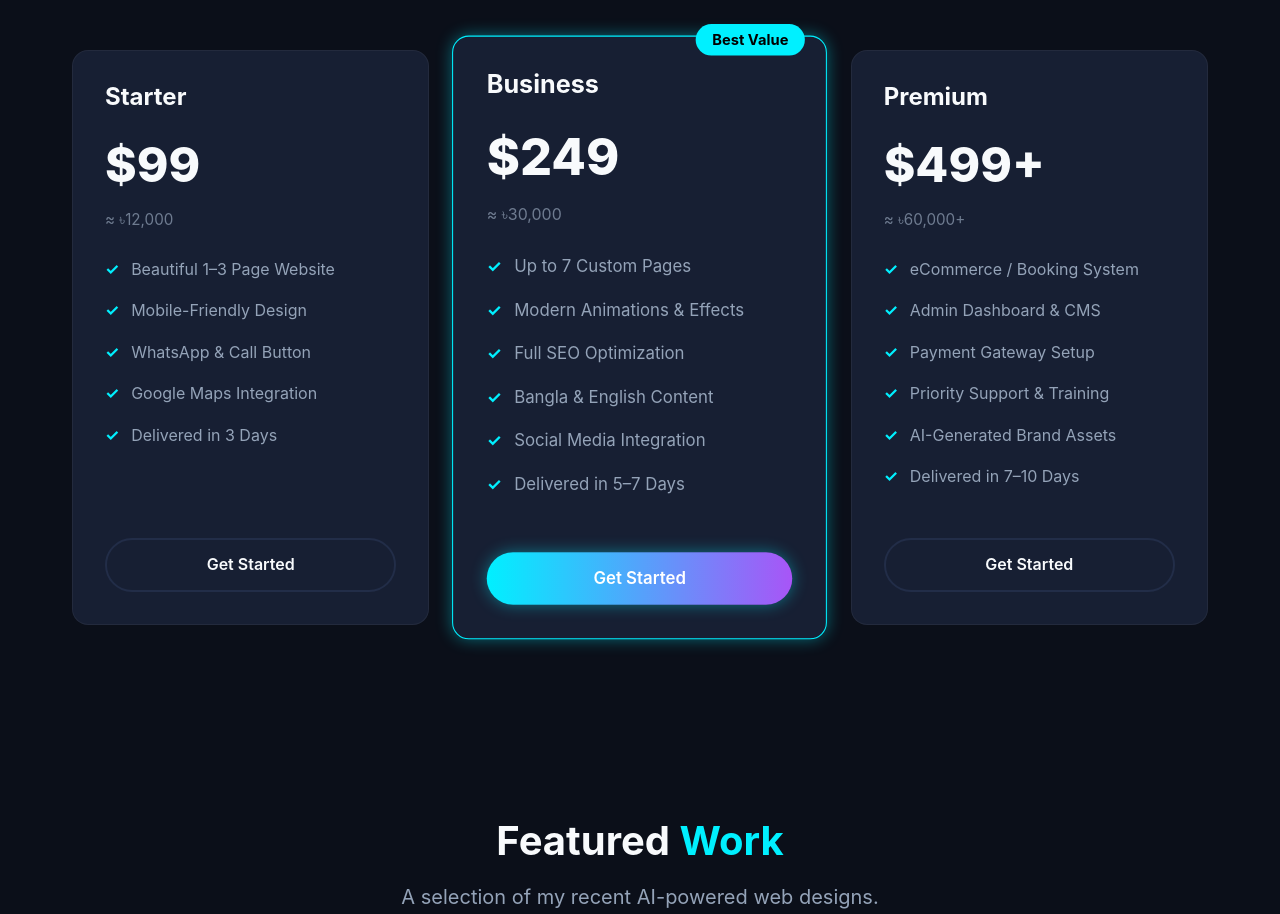
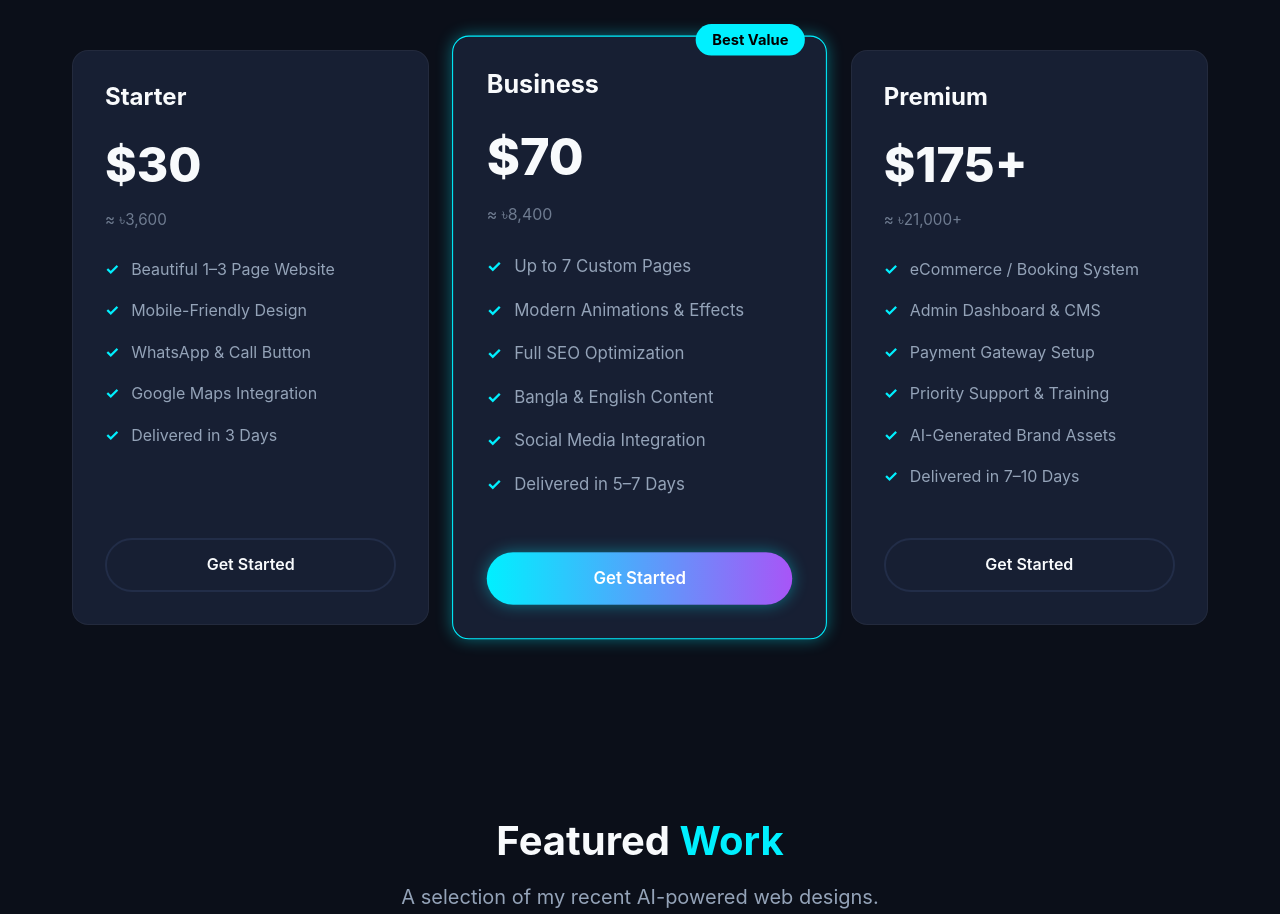
Before and after one commit to sijankhan/my-portfolio, a React (Vite) app: page / in a window 1280 px wide. Shown: the part 1726-2640 px from the top of the page. Built offline with nearby package versions, Linux system fonts and the light colour scheme.

Commit message:
Update pricing to

```diff
--- a/src/components/Services.jsx
+++ b/src/components/Services.jsx
@@ -12,8 +12,8 @@ const Services = () => {
           {/* Starter Tier */}
           <div className="card pricing-card">
             <h3>Starter</h3>
-            <div className="price">$99</div>
-            <p className="price-note">≈ ৳12,000</p>
+            <div className="price">$30</div>
+            <p className="price-note">≈ ৳3,600</p>
             <ul className="features">
               <li>Beautiful 1–3 Page Website</li>
               <li>Mobile-Friendly Design</li>
@@ -28,8 +28,8 @@ const Services = () => {
           <div className="card pricing-card popular">
             <div className="badge">Best Value</div>
             <h3>Business</h3>
-            <div className="price">$249</div>
-            <p className="price-note">≈ ৳30,000</p>
+            <div className="price">$70</div>
+            <p className="price-note">≈ ৳8,400</p>
             <ul className="features">
               <li>Up to 7 Custom Pages</li>
               <li>Modern Animations & Effects</li>
@@ -44,8 +44,8 @@ const Services = () => {
           {/* Premium Tier */}
           <div className="card pricing-card">
             <h3>Premium</h3>
-            <div className="price">$499+</div>
-            <p className="price-note">≈ ৳60,000+</p>
+            <div className="price">$175+</div>
+            <p className="price-note">≈ ৳21,000+</p>
             <ul className="features">
               <li>eCommerce / Booking System</li>
               <li>Admin Dashboard & CMS</li>
```
